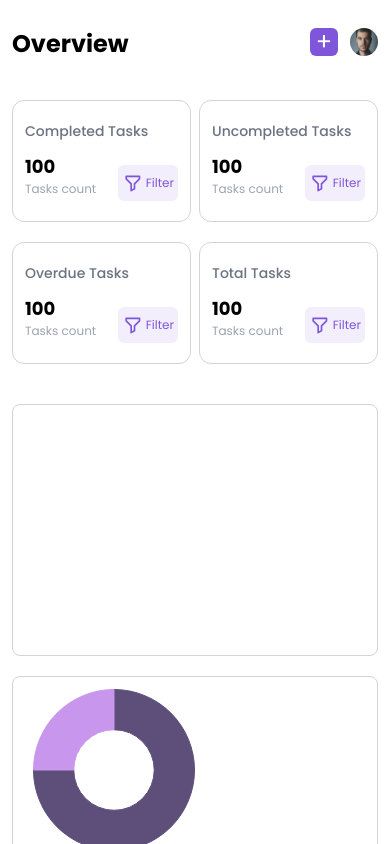
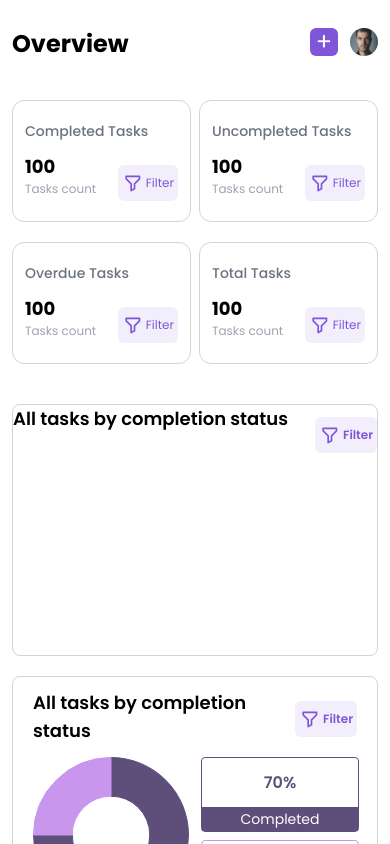
Before and after one commit to HamidTech360/swiftTelecoms, a React (Vite) app: page /user/dashboard in a window 390 px wide. Built offline with nearby package versions, Linux system fonts and the light colour scheme.

Commit message:
building the dashboard charts

```diff
--- a/src/components/charts/piechart/index.tsx
+++ b/src/components/charts/piechart/index.tsx
@@ -1,29 +1,24 @@
 // import React, { PureComponent } from "react";
-import { Doughnut } from "react-chartjs-2";
-import { Chart as ChartJS, ArcElement, Tooltip } from "chart.js";
+import { Doughnut } from 'react-chartjs-2'
+import { Chart as ChartJS, ArcElement, Tooltip } from 'chart.js'
 
-ChartJS.register(ArcElement, Tooltip);
+ChartJS.register(ArcElement, Tooltip)
 
-
-
-
-const CustomPieChart = ({values=[10, 10]}) => {
-
+const CustomPieChart = ({ values = [10, 10] }) => {
   const data = {
-        labels: ["completed", "uncompleted"],
+    labels: ['completed', 'uncompleted'],
     datasets: [
       {
-            label: "Tasks",
+        label: 'Tasks',
         data: values,
-            backgroundColor: ["#5D4F7A", "#C896EC"],
-            borderColor: ["#5D4F7A", "#C896EC"],
+        backgroundColor: ['#5D4F7A', '#C896EC'],
+        borderColor: ['#5D4F7A', '#C896EC'],
         borderWidth: 1,
       },
     ],
-      };
+  }
 
+  return <Doughnut style={{ width: '100%', maxHeight: '100%' }} data={data} />
+}
 
-  return <Doughnut style={{ width: "100%", maxHeight: "100%" }} data={data} />;
-};
-
-export default CustomPieChart;
+export default CustomPieChart
--- a/src/layouts/adminLayout/index.tsx
+++ b/src/layouts/adminLayout/index.tsx
@@ -70,10 +70,7 @@ const AdminLayout = () => {
         className="flex-1 py-7 px-3 sm:px-10"
         style={{ overflowY: 'scroll', maxHeight: '100vh' }}
       >
-
-
-          <Outlet />
-
+        <Outlet />
       </div>
     </div>
   )
--- a/src/screens/User/dashboard/dashboard.style.ts
+++ b/src/screens/User/dashboard/dashboard.style.ts
@@ -1,20 +1,17 @@
-import styled from "styled-components";
+import styled from 'styled-components'
 
 export const Header = styled.div.attrs({
-    className:'font-bold text-2xl sm:text-3xl'
+  className: 'font-bold text-2xl sm:text-3xl',
+})``
+export const Avatar = styled.img.attrs({
+  className: 'sm:h-8 sm:w-8 h-7 w-7',
 })`
-
-`
-export const Avatar = styled.img.attrs({
-    className:'sm:h-8 sm:w-8 h-7 w-7'
-})`
-
-    border-radius:50%;
-    object-fit:cover;
+  border-radius: 50%;
+  object-fit: cover;
 `
 
 export const Card = styled.div.attrs({
-    className:'sm:h-28 h-20 px-3 py-5 rounded-xl flex flex-col'
+  className: 'sm:h-28 h-20 px-3 py-5 rounded-xl flex flex-col',
 })`
-    border:1px solid lightgray;
+  border: 1px solid lightgray;
 `
--- a/src/screens/User/dashboard/index.tsx
+++ b/src/screens/User/dashboard/index.tsx
@@ -1,14 +1,18 @@
-import { Header, Avatar } from "./dashboard.style";
-import Card from "../../../components/card";
-import CustomPieChart from "../../../components/charts/piechart";
+import { Header, Avatar } from './dashboard.style'
+import { BiFilterAlt } from 'react-icons/bi'
+import Card from '../../../components/card'
+import CustomPieChart from '../../../components/charts/piechart'
 
 const Dashboard = () => {
   return (
-        <div >
+    <div>
       <div className="flex">
         <Header>Overview</Header>
         <div className="flex-1 flex justify-end">
-                    <div className="sm:h-8 h-7 w-7 sm:w-10 cursor-pointer mr-3 rounded-md flex justify-center items-center text-white text-2xl" style={{background:'#7F56D9'}}>
+          <div
+            className="sm:h-8 h-7 w-7 sm:w-10 cursor-pointer mr-3 rounded-md flex justify-center items-center text-white text-2xl"
+            style={{ background: '#7F56D9' }}
+          >
             +
           </div>
           <Avatar src="../../../assets/man.jpg" />
@@ -17,47 +21,101 @@ const Dashboard = () => {
 
       <div className="mt-10">
         <div className="grid grid-cols-2 sm:grid-cols-2 2xl:grid-cols-4 gap-x-2 sm:gap-x-5 gap-y-5">
-                    <Card
-                        label="Completed Tasks"
-                        taskCount={100}
-                        color=""
-                    />
-                    <Card
-                        label="Uncompleted Tasks"
-                        taskCount={100}
-                        color=""
-                    />
-                    <Card
-                        label="Overdue Tasks"
-                        taskCount={100}
-                        color=""
-                    />
-                    <Card
-                        label="Total Tasks"
-                        taskCount={100}
-                        color=""
-                    />
-
+          <Card label="Completed Tasks" taskCount={100} color="" />
+          <Card label="Uncompleted Tasks" taskCount={100} color="" />
+          <Card label="Overdue Tasks" taskCount={100} color="" />
+          <Card label="Total Tasks" taskCount={100} color="" />
         </div>
       </div>
 
       <div className="grid 2xl:grid-cols-2 grid-cols-1 mt-10 gap-x-7 gap-y-5">
-                <div className="rounded-lg" style={{border:'1px solid lightgray', minHeight:'250px'}}>
-
+        {/* box1 */}
+        <div
+          className="rounded-lg"
+          style={{ border: '1px solid lightgray', minHeight: '250px' }}
+        >
+          <div className="text-lg flex font-semibold mb-3">
+            All tasks by completion status
+            <div className="flex-1 justify-end">
+              <div
+                className="float-right sm:px-2 px-1  py-1 flex items-center rounded-md mt-3  h-7"
+                style={{ background: '#F2EEFB', color: '#7F56D9' }}
+              >
+                <BiFilterAlt size={20} className="sm:mr-2 mr-1" />
+                <span className="text-xs">Filter</span>
               </div>
-                <div className="rounded-lg px-5 py-3" style={{border:'1px solid lightgray', minHeight:'250px'}}>
-                    <div className="w-1/2 h-full">
-                        <div className="text-lg"></div>
-                        <CustomPieChart values={[30,10]} />
             </div>
           </div>
         </div>
 
-           <div className="mt-10 rounded-lg" style={{border:'1px solid lightgray', minHeight:'250px'}}>
-
+        {/* box2*/}
+        <div
+          className="rounded-lg flex flex-col  px-5 py-3"
+          style={{ border: '1px solid lightgray', minHeight: '250px' }}
+        >
+          <div className="text-lg flex font-semibold mb-3">
+            All tasks by completion status
+            <div className="flex-1 justify-end">
+              <div
+                className="float-right sm:px-2 px-1  py-1 flex items-center rounded-md mt-3  h-7"
+                style={{ background: '#F2EEFB', color: '#7F56D9' }}
+              >
+                <BiFilterAlt size={20} className="sm:mr-2 mr-1" />
+                <span className="text-xs">Filter</span>
               </div>
             </div>
-     );
+          </div>
+
+          <div className="flex flex-1">
+            <div className="w-1/2 h-full sm:mr-none mr-3">
+              <CustomPieChart values={[30, 10]} />
+            </div>
+            <div className="w-1/2 ">
+              <div
+                className="rounded mb-2 w-full lg:w-1/2 h-2/5"
+                style={{ border: '1px solid #5D4F7A' }}
+              >
+                <div
+                  className="h-2/3 flex justify-center items-center font-semibold"
+                  style={{ color: '#5D4F7A' }}
+                >
+                  70%
+                </div>
+                <div
+                  className="h-1/3 justify-center text-white text-sm flex items-center"
+                  style={{ background: '#5D4F7A' }}
+                >
+                  Completed
+                </div>
+              </div>
+              <div
+                className="rounded xl:ml-28 w-full lg:w-1/2 h-2/5"
+                style={{ border: '1px solid #C896EC' }}
+              >
+                <div
+                  className="h-2/3 flex justify-center items-center font-bold"
+                  style={{ color: '#C896EC' }}
+                >
+                  30%
+                </div>
+                <div
+                  className="h-1/3 justify-center text-white text-sm flex items-center"
+                  style={{ background: '#C896EC' }}
+                >
+                  Uncompleted
+                </div>
+              </div>
+            </div>
+          </div>
+        </div>
+      </div>
+
+      <div
+        className="mt-10 rounded-lg"
+        style={{ border: '1px solid lightgray', minHeight: '250px' }}
+      ></div>
+    </div>
+  )
 }
 
-export default Dashboard;
+export default Dashboard
```
Also changed, not shown: src/components/card/index.tsx (+12 -7 lines), src/routes/index.tsx (+25 -26 lines). Lines whose indentation alone changed are shown as unchanged.
